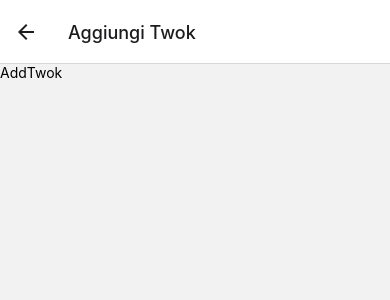
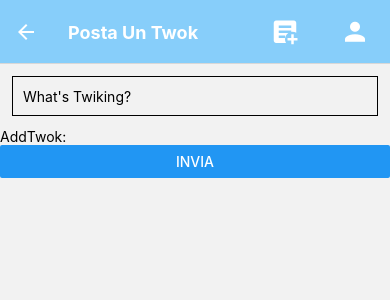
Before and after one commit to VKappaKV/TwikTwok, a React Native app: screen /AddTwok in a window 390 px wide. Shown: the top 300 px of the page. Built offline with nearby package versions, Linux system fonts and the light colour scheme; no server answers.

Commit message:
Styling and adding Twok start

```diff
--- a/App.js
+++ b/App.js
@@ -50,22 +50,110 @@ export default function App() {
           <Stack.Screen
             name="AddTwok"
             component={AddTwok}
-            options={{ title: "Aggiungi Twok" }}
+            options={({ navigation }) => ({
+              title: "Posta Un Twok",
+              headerStyle: {
+                backgroundColor: "rgb(135,206,250)",
+              },
+              headerTintColor: "white",
+              headerTitleStyle: {
+                fontWeight: "bold",
+              },
+              headerRight: () => {
+                return (
+                  <View
+                    style={{
+                      flexDirection: "row",
+                      justifyContent: "space-evenly",
+                    }}
+                  >
+                    <AddTwokButton navigation={navigation} />
+                    <ProfileButton navigation={navigation} />
+                  </View>
+                );
+              },
+            })}
           />
           <Stack.Screen
             name="UserBoard"
             component={UserBoard}
-            options={{ title: "Bacheca di un Utente " }}
+            options={({ navigation }) => ({
+              title: "Bacheca Utente",
+              headerStyle: {
+                backgroundColor: "rgb(135,206,250)",
+              },
+              headerTintColor: "white",
+              headerTitleStyle: {
+                fontWeight: "bold",
+              },
+              headerRight: () => {
+                return (
+                  <View
+                    style={{
+                      flexDirection: "row",
+                      justifyContent: "space-evenly",
+                    }}
+                  >
+                    <AddTwokButton navigation={navigation} />
+                    <ProfileButton navigation={navigation} />
+                  </View>
+                );
+              },
+            })}
           />
           <Stack.Screen
             name="Profile"
             component={Profile}
-            options={{ title: "Tuo Profilo" }}
+            options={({ navigation }) => ({
+              title: "Profilo",
+              headerStyle: {
+                backgroundColor: "rgb(135,206,250)",
+              },
+              headerTintColor: "white",
+              headerTitleStyle: {
+                fontWeight: "bold",
+              },
+              headerRight: () => {
+                return (
+                  <View
+                    style={{
+                      flexDirection: "row",
+                      justifyContent: "space-evenly",
+                    }}
+                  >
+                    <AddTwokButton navigation={navigation} />
+                    <ProfileButton navigation={navigation} />
+                  </View>
+                );
+              },
+            })}
           />
           <Stack.Screen
             name="FollowedUsers"
             component={FollowedUsers}
-            options={{ title: "Utenti Seguiti" }}
+            options={({ navigation }) => ({
+              title: "Utenti Seguiti",
+              headerStyle: {
+                backgroundColor: "rgb(135,206,250)",
+              },
+              headerTintColor: "white",
+              headerTitleStyle: {
+                fontWeight: "bold",
+              },
+              headerRight: () => {
+                return (
+                  <View
+                    style={{
+                      flexDirection: "row",
+                      justifyContent: "space-evenly",
+                    }}
+                  >
+                    <AddTwokButton navigation={navigation} />
+                    <ProfileButton navigation={navigation} />
+                  </View>
+                );
+              },
+            })}
           />
         </Stack.Navigator>
       </NavigationContainer>
--- a/components/HeaderButtons.js
+++ b/components/HeaderButtons.js
@@ -3,16 +3,32 @@ import { MaterialCommunityIcons } from "@expo/vector-icons";
 
 const ProfileButton = ({ navigation }) => {
   return (
-    <TouchableOpacity onPress={() => navigation.navigate("Profile")}>
-      <MaterialCommunityIcons name="account" color="white" size={50} />
+    <TouchableOpacity
+      style={{
+        width: 70,
+        height: 40,
+        alignItems: "center",
+        justifyContent: "center",
+      }}
+      onPress={() => navigation.navigate("Profile")}
+    >
+      <MaterialCommunityIcons name="account" color="white" size={30} />
     </TouchableOpacity>
   );
 };
 
 const AddTwokButton = ({ navigation }) => {
   return (
-    <TouchableOpacity onPress={() => navigation.navigate("AddTwok")}>
-      <MaterialCommunityIcons name="plus" color="white" size={50} />
+    <TouchableOpacity
+      style={{
+        width: 70,
+        height: 40,
+        alignItems: "center",
+        justifyContent: "center",
+      }}
+      onPress={() => navigation.navigate("AddTwok")}
+    >
+      <MaterialCommunityIcons name="text-box-plus" color="white" size={30} />
     </TouchableOpacity>
   );
 };
--- a/package.json
+++ b/package.json
@@ -18,7 +18,8 @@
     "react-native": "0.70.5",
     "react-native-gesture-handler": "~2.8.0",
     "react-native-safe-area-context": "4.4.1",
-    "react-native-screens": "~3.18.0"
+    "react-native-screens": "~3.18.0",
+    "@react-native-async-storage/async-storage": "~1.17.3"
   },
   "devDependencies": {
     "@babel/core": "^7.12.9"
--- a/screens/AddTwok.js
+++ b/screens/AddTwok.js
@@ -1,14 +1,49 @@
-import { StyleSheet, Text, View } from "react-native";
-import React from "react";
+import { Button, StyleSheet, Text, TextInput, View } from "react-native";
+import React, { useContext, useState } from "react";
+import { addTwok } from "../utility/ComunicationHandler";
+import UserContext from "../utility/Context";
 
 const AddTwok = () => {
+  const { user } = useContext(UserContext);
+  const [textTwok, onTwokChange] = useState();
+  const [twok, setTwok] = useState({
+    sid: user.sid,
+    text: textTwok,
+    bgcol: "000000",
+    fontcol: "FFFFFF",
+    fontsize: "1",
+    fonttype: "1",
+    halign: "1",
+    valign: "1",
+    lat: "null",
+    lon: "null",
+  });
   return (
     <View>
-      <Text>AddTwok</Text>
+      <TextInput
+        style={styles.input}
+        placeholder="What's Twiking?"
+        onChangeText={onTwokChange}
+      />
+      <Text>AddTwok: {textTwok}</Text>
+      <Button
+        title="INVIA"
+        onPress={() => addTwok(twok).catch((e) => console.log(e))}
+      />
     </View>
   );
 };
 
 export default AddTwok;
 
-const styles = StyleSheet.create({});
+const styles = StyleSheet.create({
+  input: {
+    height: 40,
+    margin: 12,
+    borderWidth: 1,
+    padding: 10,
+  },
+});
+
+/* "bgcol": "000000", "fontcol": "FFFFFF", "fontsize": 1, "fonttype": 1, "halign": 2, "lat": null, "lon": null,
+ "name": "unnamed", "pversion": 0, "text": "Prova234", "tid": 48, "uid": 10506, "valign": 1} */
--- a/screens/HomeBoard.js
+++ b/screens/HomeBoard.js
@@ -20,7 +20,7 @@ const HomeBoard = ({ navigation }) => {
   //array dei twok
   const [data, setData] = useState([]);
   //flag per gestire l'inizio dell'azione di scroll per visualizzare gli indicatori ai bordi
-  const [beginScroll, setBeginScroll] = useState(false);
+  // const [beginScroll, setBeginScroll] = useState(false);
   useEffect(() => {
     if (sid === "") {
       register()
@@ -39,7 +39,7 @@ const HomeBoard = ({ navigation }) => {
   return (
     <SafeAreaView style={styles.container}>
       <View style={styles.twok}>
-        {beginScroll ? <Text>go back ^</Text> : null}
+        {/*  {beginScroll ? <Text>go back ^</Text> : null} */}
         <FlatList
           style={styles.list}
           data={data}
@@ -58,12 +58,12 @@ const HomeBoard = ({ navigation }) => {
           snapToAlignment="start"
           decelerationRate="fast"
           //gestisco l'inizio dello scroll
-          onScrollBeginDrag={() => {
+          /* onScrollBeginDrag={() => {
             setBeginScroll(true);
           }}
           onScrollEndDrag={() => {
             setBeginScroll(false);
-          }}
+          }} */
           onEndReachedThreshold={0.5}
           onEndReached={() => {
             // console.log("chiamo un nuovo Twok");
@@ -71,7 +71,7 @@ const HomeBoard = ({ navigation }) => {
           }}
         />
       </View>
-      {beginScroll ? <Text>load more</Text> : null}
+      {/* {beginScroll ? <Text>load more</Text> : null} */}
     </SafeAreaView>
   );
 };
--- a/screens/Profile.js
+++ b/screens/Profile.js
@@ -1,10 +1,29 @@
-import { StyleSheet, Text, View, Button } from "react-native";
-import React from "react";
+import { StyleSheet, Text, View, Button, TextInput } from "react-native";
+import React, { useContext } from "react";
+import { useState } from "react";
+import { getProfile, setProfile } from "../utility/ComunicationHandler";
+import UserContext from "../utility/Context";
 
 const Profile = ({ navigation }) => {
+  const { user } = useContext(UserContext);
+  const sid = user.sid;
+  const [name, onNameChange] = useState();
   return (
     <View>
-      <Text>Profile</Text>
+      <TextInput
+        style={styles.input}
+        placeholder="SET YOUR NAME"
+        onChangeText={onNameChange}
+      />
+      <Text>{name}</Text>
+      <Button
+        title="Set Profile Name"
+        onPress={() =>
+          setProfile(sid, name).then(() =>
+            getProfile(sid).then((response) => console.log(response))
+          )
+        }
+      />
       <Button
         title="Followed"
         onPress={() => navigation.navigate("FollowedUsers")}
@@ -15,4 +34,11 @@ const Profile = ({ navigation }) => {
 
 export default Profile;
 
-const styles = StyleSheet.create({});
+const styles = StyleSheet.create({
+  input: {
+    height: 40,
+    margin: 12,
+    borderWidth: 1,
+    padding: 10,
+  },
+});
--- a/screens/UserBoard.js
+++ b/screens/UserBoard.js
@@ -16,7 +16,6 @@ const UserBoard = ({ navigation }) => {
   const sid = user.sid;
   const [mapAut, SetmapAut] = useState(new Map());
   const [data, setData] = useState([]);
-  const [beginScroll, setBeginScroll] = useState(false);
 
   useEffect(() => {
     handleGetTwok()
@@ -33,7 +32,6 @@ const UserBoard = ({ navigation }) => {
   return (
     <SafeAreaView style={styles.container}>
       <View style={styles.twok}>
-        {beginScroll ? <Text>go back ^</Text> : null}
         <FlatList
           style={styles.list}
           data={data}
@@ -51,13 +49,6 @@ const UserBoard = ({ navigation }) => {
           snapToInterval={Dimensions.get("window").height}
           snapToAlignment="start"
           decelerationRate="fast"
-          //gestisco l'inizio dello scroll
-          onScrollBeginDrag={() => {
-            setBeginScroll(true);
-          }}
-          onScrollEndDrag={() => {
-            setBeginScroll(false);
-          }}
           onEndReachedThreshold={0.5}
           onEndReached={() => {
             // console.log("chiamo un nuovo Twok");
@@ -65,7 +56,6 @@ const UserBoard = ({ navigation }) => {
           }}
         />
       </View>
-      {beginScroll ? <Text>load more</Text> : null}
     </SafeAreaView>
   );
 };
```
Also changed, not shown: components/Twok.js (+24 -15 lines), 1 other file (tests, documents, lock files or other folders).
